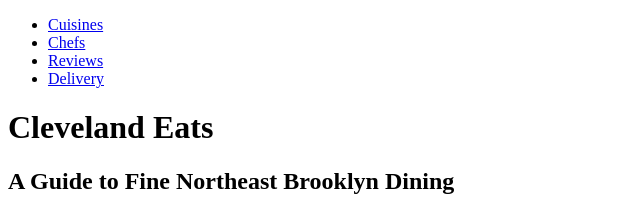
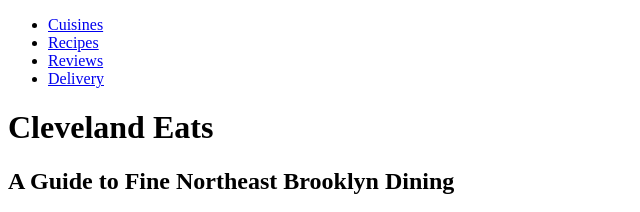
Before and after one commit to SarahEW1206/session-1, a plain HTML site: page Sushi/index.html in a window 1280 px wide. Shown: the top 212 px of the page, 0-640 px from the left. Drawn offline with Linux system fonts and the light colour scheme.

```diff
--- a/Sushi/index.html
+++ b/Sushi/index.html
@@ -10,7 +10,7 @@
 	<nav>
 		<ul>
 			<li><a href="#">Cuisines</a></li>
-			<li><a href="#">Chefs</a></li>
+			<li><a href="#">Recipes</a></li>
 			<li><a href="#">Reviews</a></li>
 			<li><a href="#">Delivery</a></li>
 		</ul>
```
Also changed, not shown: 1 other file.
